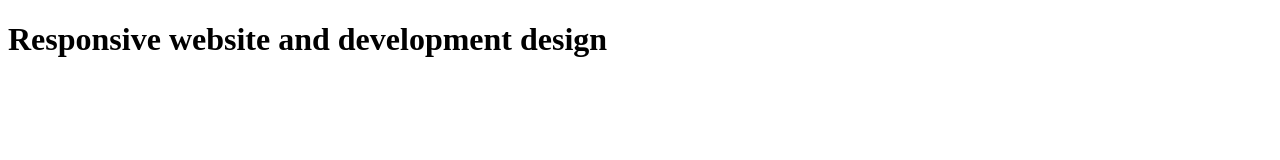
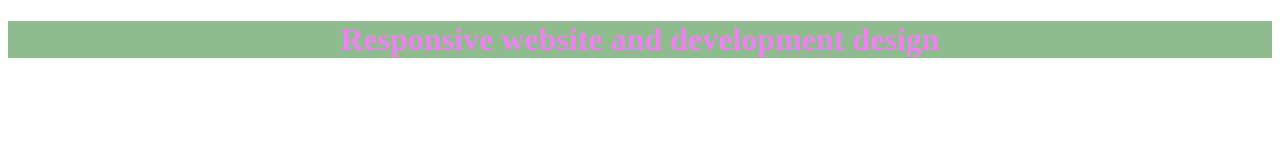
Before and after one commit to KathyVuong/London-Uni, a plain HTML site: page index.html in a window 1280 px wide. Drawn offline with Linux system fonts and the light colour scheme.

Commit message:
Update index.html

```diff
--- a/index.html
+++ b/index.html
@@ -3,7 +3,7 @@
     <head>
         <meta charset="utf-8" />
         <title>Second Assignment</title>
-       <link  rel="stylesheet" href="check.css">
+       <link  rel="stylesheet" href="style.css">
     </head>
 
     <body>
```
